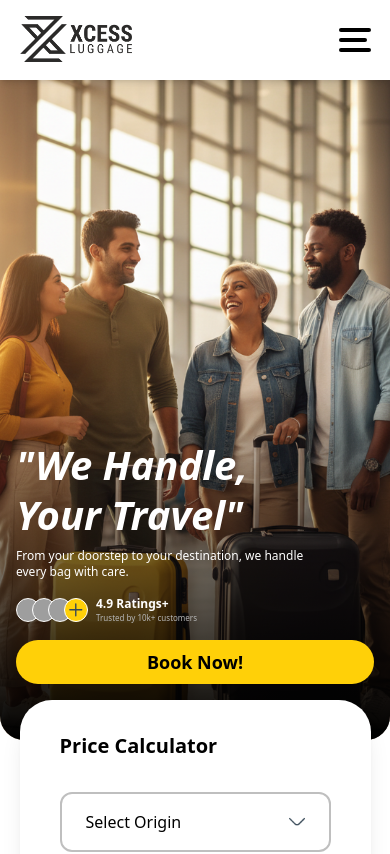
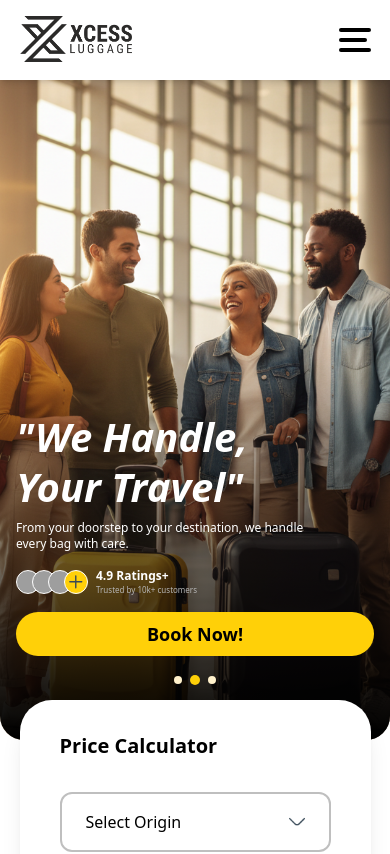
Before and after one commit to Ashish-Singh-Negi/XCESS, a Next.js app: page / in a window 390 px wide. Shown: the top 854 px of the page. Built offline with nearby package versions, Linux system fonts and the light colour scheme; grey boxes are pictures that could not be loaded.

Commit message:
Add main banner status dots

```diff
--- a/app/page.tsx
+++ b/app/page.tsx
@@ -31,6 +31,7 @@ export default function Home() {
 
   const [slides, setSlides] = useState(defaultSlides);
   const mainBannerCarouselRef = useRef<HTMLDivElement>(null);
+  const [mainBannerIndex, setMainBannerIndex] = useState(0);
 
   const serviceCarouselRef = useRef<HTMLDivElement>(null);
   const serviceCarouselIndexRef = useRef(0);
@@ -54,6 +55,8 @@ export default function Home() {
 
       return newSlides;
     });
+
+    setMainBannerIndex(0);
   };
 
   const prevBannerHandler = () => {
@@ -69,6 +72,8 @@ export default function Home() {
 
       return newSlides;
     });
+
+    setMainBannerIndex(0);
   };
 
   useEffect(() => {
@@ -207,6 +212,18 @@ export default function Home() {
             >
               Book Now!
             </Link>
+            <div className="sm:hidden h-2 w-full flex justify-center items-center gap-2 mt-1">
+              {mobileSlides.map((slide, i) => (
+                <button
+                  key={"Service Card nav btn" + i}
+                  className={`${
+                    slide === slides[0]
+                      ? "size-2.5 bg-primary"
+                      : "size-2 bg-[#FFF1CB]"
+                  } rounded-full transition-transform`}
+                ></button>
+              ))}
+            </div>
           </div>
         </div>
       </section>
```
